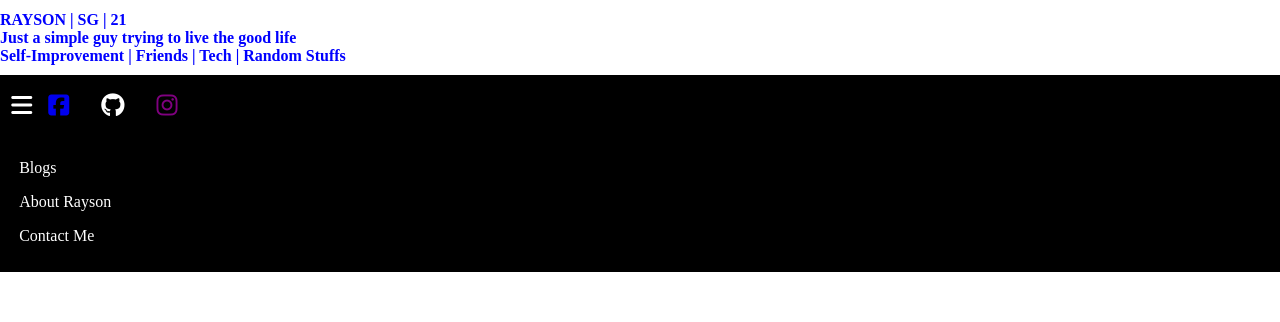
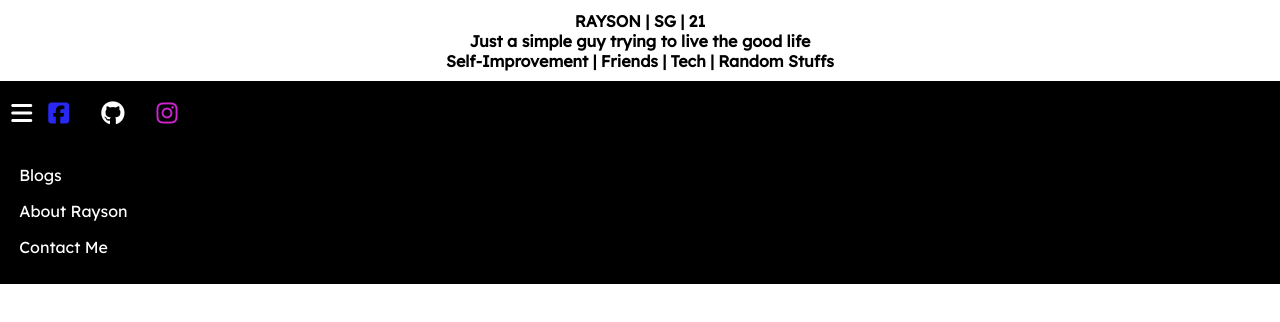
Before and after one commit to raysonkoh/Personal-Blog, a website built with webpack: page src/index.html in a window 1280 px wide. Both pictures are taken after a click on the element 21 px from the left and 106 px from the top of the page. Shown: the top 322 px of the page. Built offline with nearby package versions, Linux system fonts and the light colour scheme.

Commit message:
settled fonts

```diff
--- a/src/index.html
+++ b/src/index.html
@@ -6,6 +6,7 @@
     <meta http-equiv="X-UA-Compatible" content="ie=edge">
     <script src="https://kit.fontawesome.com/c27f3f896b.js"></script>
     <!-- <link rel="stylesheet" href="https://maxcdn.bootstrapcdn.com/bootstrap/4.0.0/css/bootstrap.min.css" integrity="sha384-Gn5384xqQ1aoWXA+058RXPxPg6fy4IWvTNh0E263XmFcJlSAwiGgFAW/dAiS6JXm" crossorigin="anonymous"> -->
+    <link href="https://fonts.googleapis.com/css?family=Lexend+Deca&display=swap" rel="stylesheet">
     <title>Ray's Blog</title>
 </head>
 <body>
--- a/src/js/index.js
+++ b/src/js/index.js
@@ -2,5 +2,5 @@ import DOM_strings from './DOM';
 import '../style.css';
 
 DOM_strings.dropdown__selector.addEventListener('click', e => {
-    DOM_strings.dropdown__menu.style.display = 'block';
+    DOM_strings.dropdown__menu.classList.toggle('open');
 })
--- a/src/style.scss
+++ b/src/style.scss
@@ -1,11 +1,15 @@
+* {
+    font-family: 'Lexend Deca', sans-serif;
+}
+
 body {
     margin: 0;
     padding: 0;
 }
 
 .header__title {
-    color: blue;
     font-size: 1rem;
+    text-align: center;
 }
 
 .main__nav {
@@ -23,12 +27,16 @@ body {
             margin: 0 1rem;
         }
 
+        .fa-facebook-square {
+            color: rgb(40, 40, 240);
+        }
+
         .fa-github {
             color: white;
         }
 
         .fa-instagram {
-            color: purple;
+            color: rgba(240, 41, 240, 0.87);
         }
     }
 
@@ -54,3 +62,7 @@ body {
     display: none;
 
 }
+
+.open {
+    display: block;
+}
```
Also changed, not shown: src/style.css, 1 other file.
